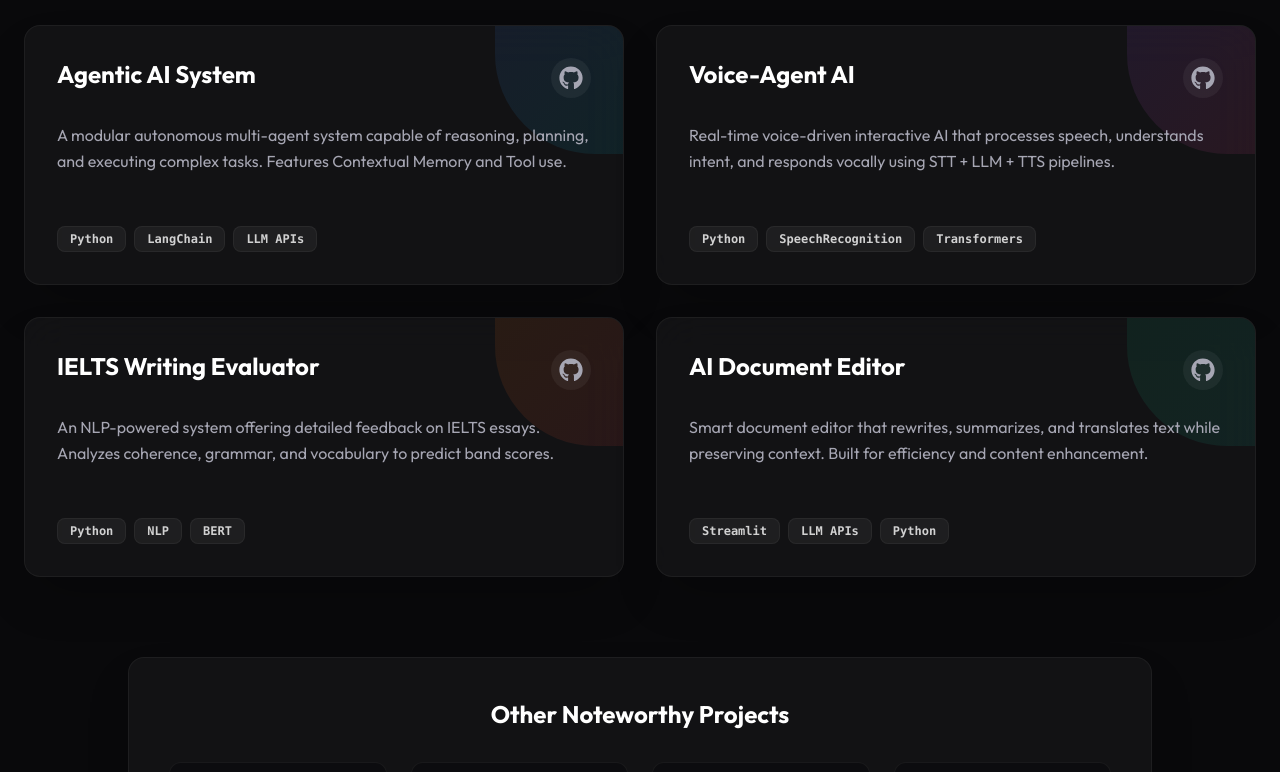
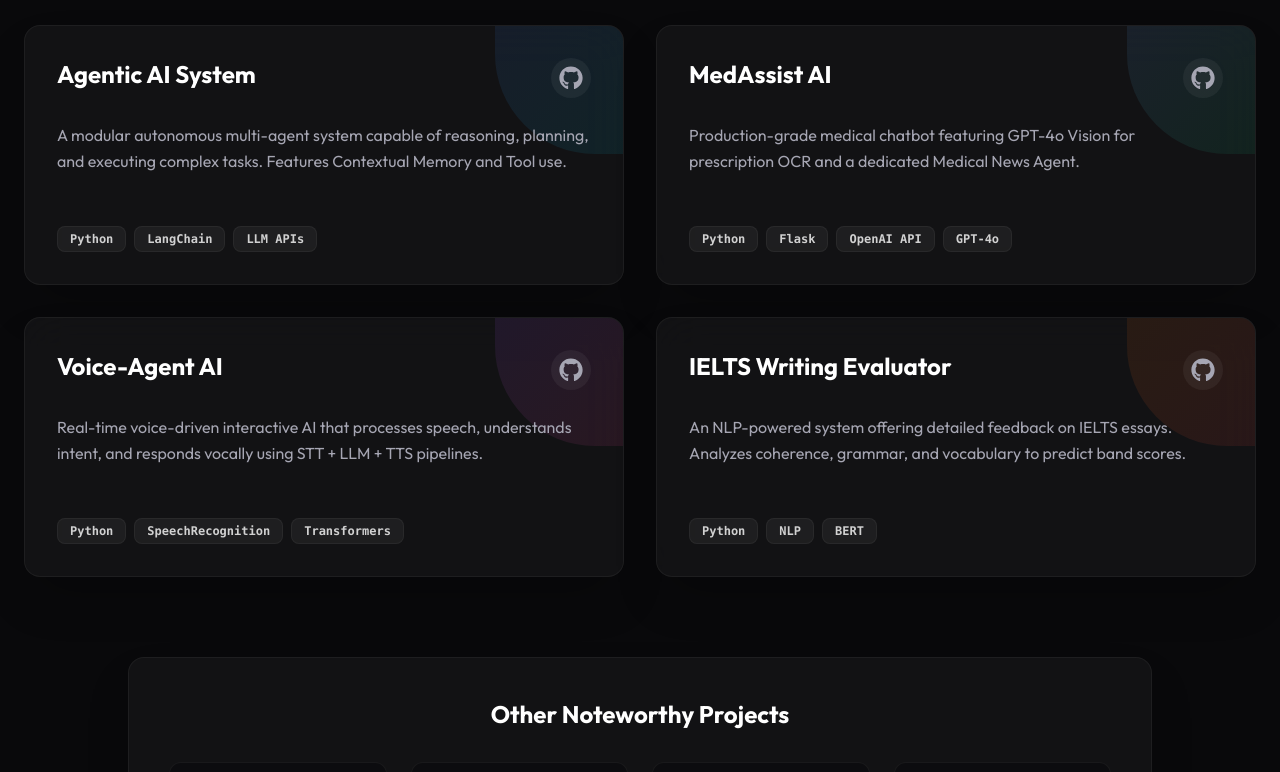
Before and after one commit to sbshihab24/Personal-Portfolio, a React (Vite) app: page / in a window 1280 px wide. Shown: the part 4880-5652 px from the top of the page. Built offline with nearby package versions, Linux system fonts and the light colour scheme.

Commit message:
docs: revamp README with featured projects and social links

```diff
--- a/src/components/Projects.jsx
+++ b/src/components/Projects.jsx
@@ -9,6 +9,13 @@ const featuredProjects = [
         tech: ["Python", "LangChain", "LLM APIs"],
         github: "https://github.com/sbshihab24/Agentic--AI",
         gradient: "from-blue-500 to-cyan-500"
+    },
+    {
+        title: "MedAssist AI",
+        description: "Production-grade medical chatbot featuring GPT-4o Vision for prescription OCR and a dedicated Medical News Agent.",
+        tech: ["Python", "Flask", "OpenAI API", "GPT-4o"],
+        github: "https://github.com/sbshihab24/Med-Assistant-AI",
+        gradient: "from-blue-400 to-emerald-500"
     },
     {
         title: "Voice-Agent AI",
@@ -23,17 +30,13 @@ const featuredProjects = [
         tech: ["Python", "NLP", "BERT"],
         github: "https://github.com/sbshihab24/IELTS-Writing-Test",
         gradient: "from-orange-500 to-red-500"
-    },
-    {
-        title: "AI Document Editor",
-        description: "Smart document editor that rewrites, summarizes, and translates text while preserving context. Built for efficiency and content enhancement.",
-        tech: ["Streamlit", "LLM APIs", "Python"],
-        github: "https://github.com/sbshihab24/AI-Powered-Document-Editor",
-        gradient: "from-emerald-500 to-teal-500"
     }
+
 ];
 
 const otherProjects = [
+    { name: "AI RAG Multi-Tenant MVP", desc: "Enterprise-ready multi-tenant RAG system for isolated document retrieval.", link: "https://github.com/sbshihab24/AI-Rag-Multi-Tenant-MVP" },
+    { name: "AI Document Editor", desc: "Smart document editor for context-aware rewriting.", link: "https://github.com/sbshihab24/AI-Powered-Document-Editor" },
     { name: "Helmet Detection", desc: "Real-time safety compliance using YOLO.", link: "#" },
     { name: "Facial Emotion Recognition", desc: "CNN-based emotion analysis.", link: "#" },
     { name: "Book Recommender", desc: "Collab filtering recommendation engine.", link: "#" },
```
Also changed, not shown: 1 other file (tests, documents, lock files or other folders).
